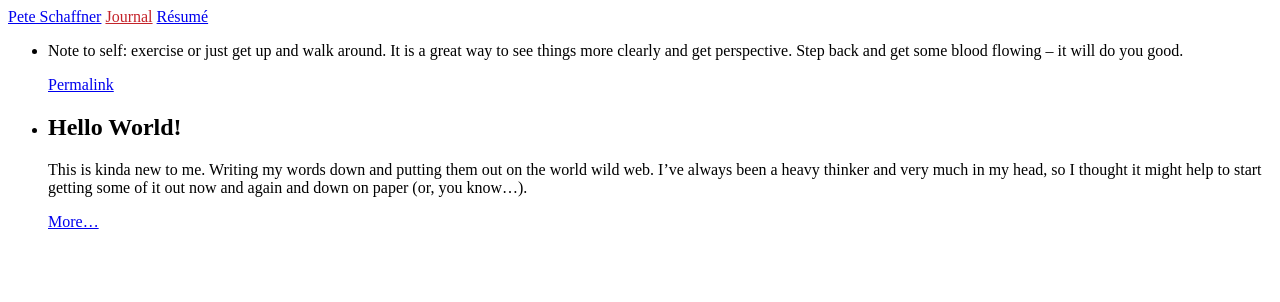
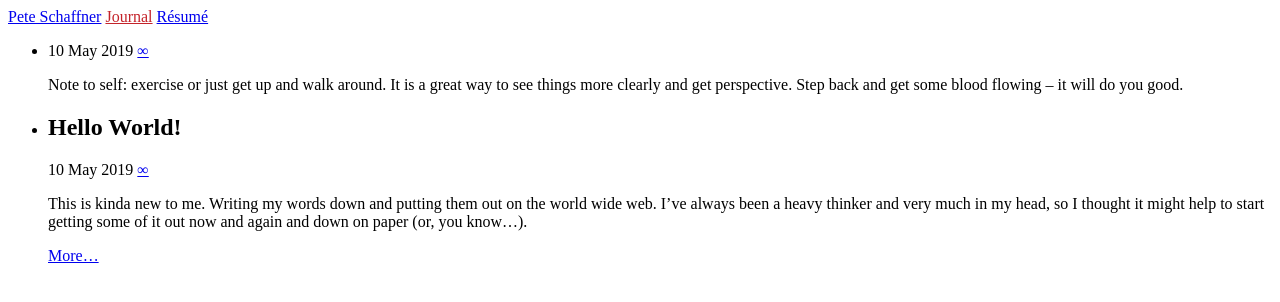
Before and after one commit to upmusings/upshift, a Jekyll site: the page built from journal/index.html, in a window 1280 px wide. Shown: the top 302 px of the page. Built offline with Jekyll 4.4.1, drawn with Linux system fonts in a browser that asks for light colours.

Commit message:
Add support for link blogging and custom excerpts
- Link blogging (title linking outwardly) is now possible when using `link` front matter in posts
- Add consistent permalinks to both micro and regular posts
- Make custom excerpt separator (<!-- more -->) and conditionally show a “More…” link if it exists (no separator shows the whole post in the post listing)

```diff
--- a/_config.yml
+++ b/_config.yml
@@ -1,16 +1,18 @@
+# Site variables
+excerpt_separator: <!-- more -->
+
+# Build settings
 theme: null # This prevents github-pages gem from forcing a theme which outputs a default stylesheet that we don't need.
-
-permalink: pretty
-
+plugins:
+  - jekyll-feed
 exclude:
   - CNAME
   - Gemfile
   - Gemfile.lock
   - Makefile
 
-plugins:
-  - jekyll-feed
-
+# Site settings
+permalink: pretty
 defaults:
   - scope:
       path: ""
@@ -18,6 +20,7 @@
     values:
       layout: "post"
       title: "" # Explicitly add a title if you want a non-micro post.
+      excerpt_separator: <!-- more -->
   - scope:
       path: ""
     values:
--- a/_layouts/post.html
+++ b/_layouts/post.html
@@ -2,7 +2,7 @@
 layout: default
 ---
 {% unless page.title == '' %}
-<h1>{{ page.title }}</h1>
+<h1>{% if page.link %}<a href="{{ page.link }}">{% endif %}{{ page.title }}{% if page.link %}</a> ↗︎{% endif %}</h1>
 {% endunless %}
 <p>{{ page.date | date_to_string }}</p>
 
--- a/journal/_posts/2019-05-10-hello-world.md
+++ b/journal/_posts/2019-05-10-hello-world.md
@@ -3,6 +3,7 @@
 title: Hello World!
 ---
 
-This is kinda new to me. Writing my words down and putting them out on the world wild web. I've always been a heavy thinker and very much in my head, so I thought it might help to start getting some of it out now and again and down on paper (or, you know...).
+This is kinda new to me. Writing my words down and putting them out on the world wide web. I've always been a heavy thinker and very much in my head, so I thought it might help to start getting some of it out now and again and down on paper (or, you know...).
+<!-- more -->
 
 This little site is also a creative outlet for me.
--- a/journal/index.html
+++ b/journal/index.html
@@ -4,13 +4,15 @@
 
 <ul>
 	{% for post in site.posts %}
-	<li>
-		{% if post.title == '' %}
-		{{ post.content }} <a href="{{ post.url }}">Permalink</a>
-		{% else %}
-		<h2>{{ post.title }}</h2>
-		{{ post.excerpt }} <a href="{{ post.url }}">More…</a>
-		{% endif %}
-	</li>
+		<li>
+			{% if post.title != '' %}
+				<h2>{% if post.link %}<a href="{{ post.link }}">{% endif %}{{ post.title }}{% if post.link %}</a> ↗︎{% endif %}</h2>
+			{% endif %}
+				<p>{{ post.date | date_to_string }} <a href="{{ post.url }}">∞</a></p>
+				{{ post.excerpt }}
+				{% if post.content contains site.excerpt_separator %}
+				<a href="{{ post.url }}">More…</a>
+				{% endif %}
+		</li>
 	{% endfor %}
 </ul>
```
